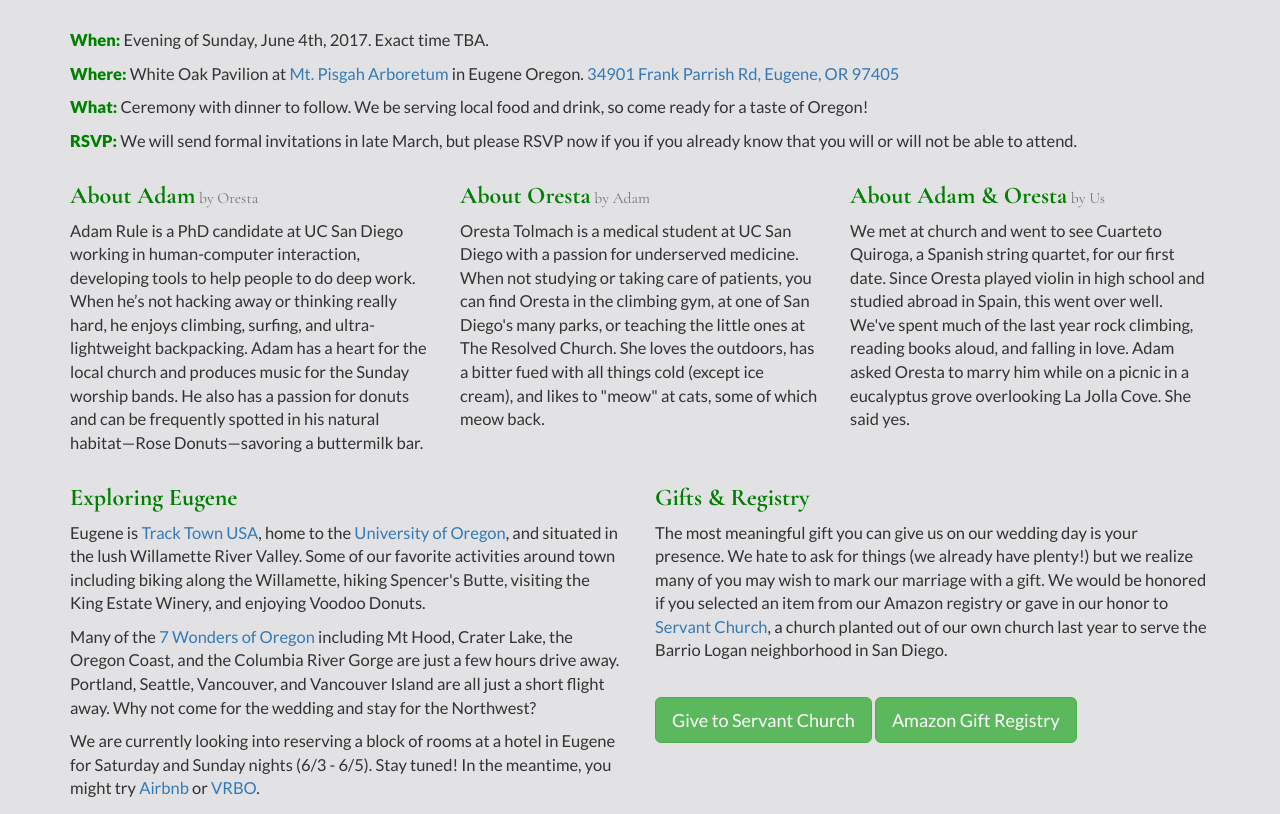
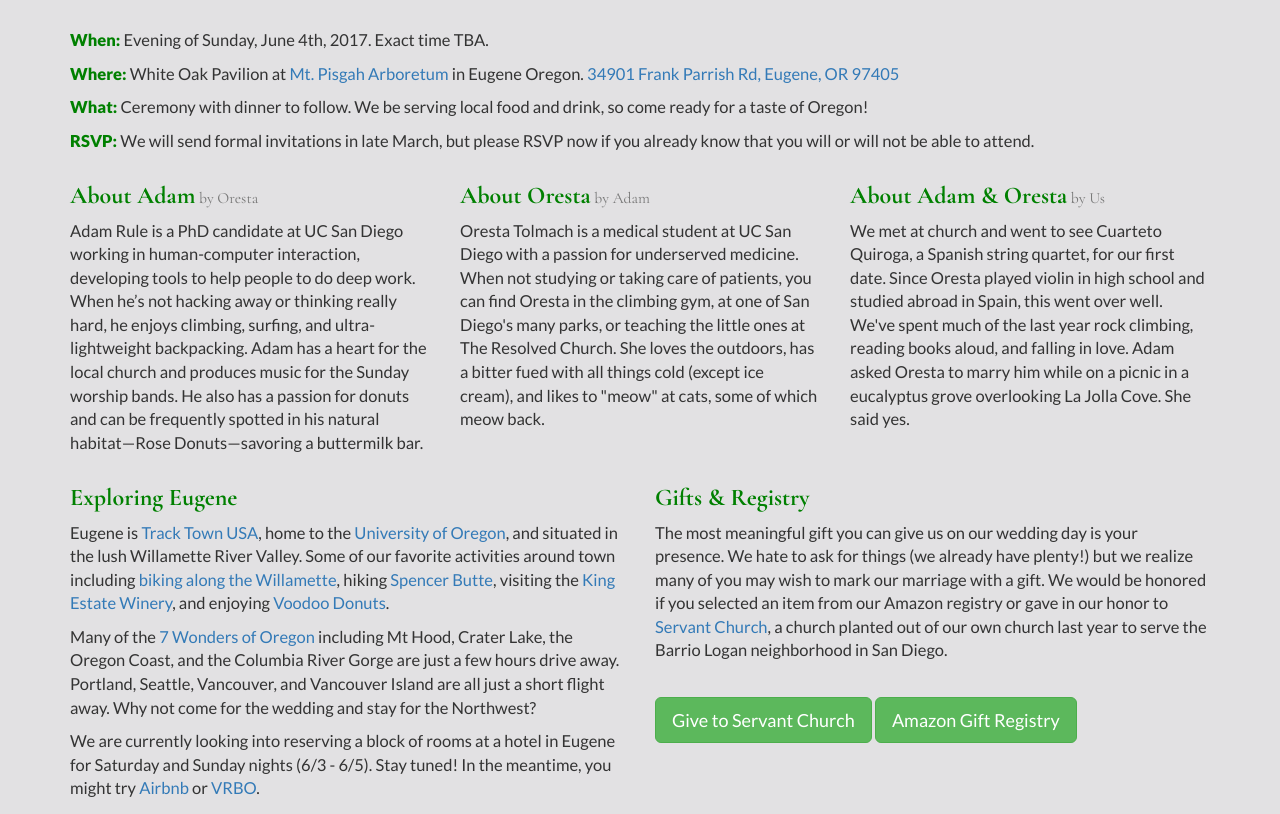
Before and after one commit to acrule/adamandoresta, a plain HTML site: page index.html in a window 1280 px wide. Shown: the part 700-1514 px from the top of the page. Drawn offline with nearby package versions, Linux system fonts and the light colour scheme.

Commit message:
fix typo and add links

```diff
--- a/index.html
+++ b/index.html
@@ -56,7 +56,7 @@
                   <p><strong>When:</strong> Evening of Sunday, June 4th, 2017. Exact time TBA.</p>
                   <p><strong>Where:</strong> White Oak Pavilion at <a href="http://www.mountpisgaharboretum.com/" target="_newtab">Mt. Pisgah Arboretum</a> in Eugene Oregon. <a href="https://www.google.com/maps/place/Mount+Pisgah+Arboretum/@44.0085446,-122.9827588,16.4z" target="_newtab">34901 Frank Parrish Rd, Eugene, OR 97405</a></p>
                   <p><strong>What:</strong> Ceremony with dinner to follow. We be serving local food and drink, so come ready for a taste of Oregon!</p>
-                  <p><strong>RSVP:</strong> We will send formal invitations in late March, but please RSVP now if you if you already know that you will or will not be able to attend.</p>
+                  <p><strong>RSVP:</strong> We will send formal invitations in late March, but please RSVP now if you already know that you will or will not be able to attend.</p>
               </div>
           </div>
 
@@ -78,7 +78,7 @@
           <div class="row">
               <div class="col-md-6">
                   <h3>Exploring Eugene</h3>
-                  <p>Eugene is <a href="http://www.gotracktownusa.com/" target="_newtab">Track Town USA</a>, home to the <a href="http://uoregon.edu/" target="_newtab">University of Oregon</a>, and situated in the lush Willamette River Valley. Some of our favorite activities around town including biking along the Willamette, hiking Spencer's Butte, visiting the King Estate Winery, and enjoying Voodoo Donuts.</p>
+                  <p>Eugene is <a href="http://www.gotracktownusa.com/" target="_newtab">Track Town USA</a>, home to the <a href="http://uoregon.edu/" target="_newtab">University of Oregon</a>, and situated in the lush Willamette River Valley. Some of our favorite activities around town including <a href="files/bike_trail.pdf" target="_newtab">biking along the Willamette</a>, hiking <a href="files/spencer.pdf" target="_newtab">Spencer Butte</a>, visiting the <a href="https://www.kingestate.com/" target="_newtab">King Estate Winery</a>, and enjoying <a href="https://www.yelp.com/biz/voodoo-doughnut-eugene-2" target="_newtab">Voodoo Donuts</a>.</p>
                   <p>Many of the <a href="http://traveloregon.com/7wonders/" target="_newtab">7 Wonders of Oregon</a> including Mt Hood, Crater Lake, the Oregon Coast, and the Columbia River Gorge are just a few hours drive away. Portland, Seattle, Vancouver, and Vancouver Island are all just a short flight away. Why not come for the wedding and stay for the Northwest?</p>
                   <p>We are currently looking into reserving a block of rooms at a hotel in Eugene for Saturday and Sunday nights (6/3 - 6/5). Stay tuned! In the meantime, you might try <a href="https://www.airbnb.com/s/Eugene--OR" target="_newtab">Airbnb</a> or <a href="https://www.vrbo.com/vacation-rentals/usa/oregon/willamette-valley/eugene" target="_newtab">VRBO</a>. </p>
               </div>
```
Also changed, not shown: 3 other files.
